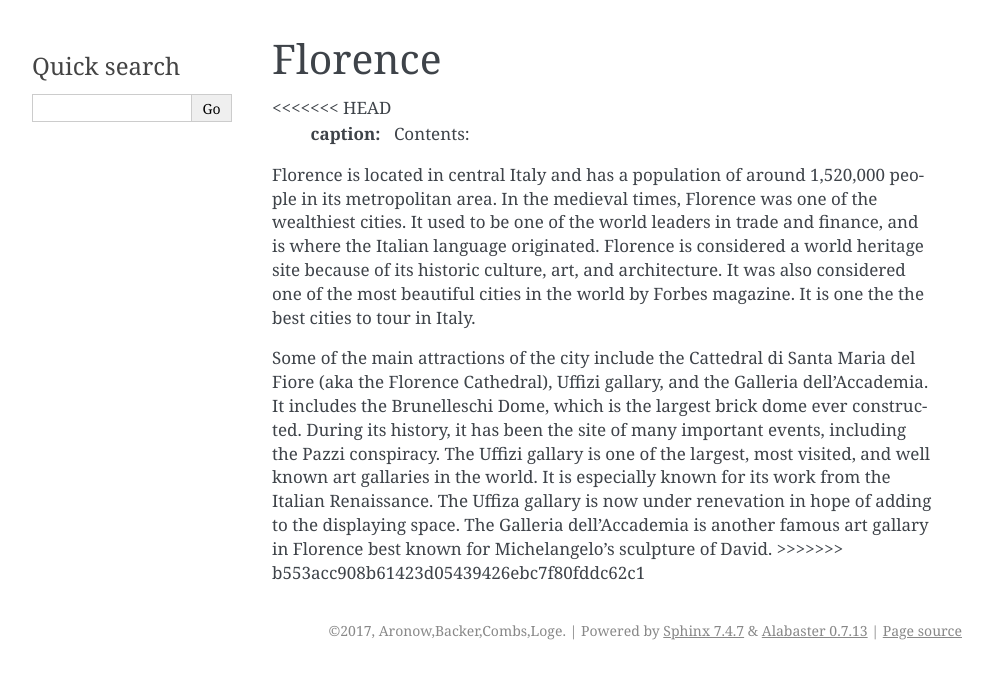
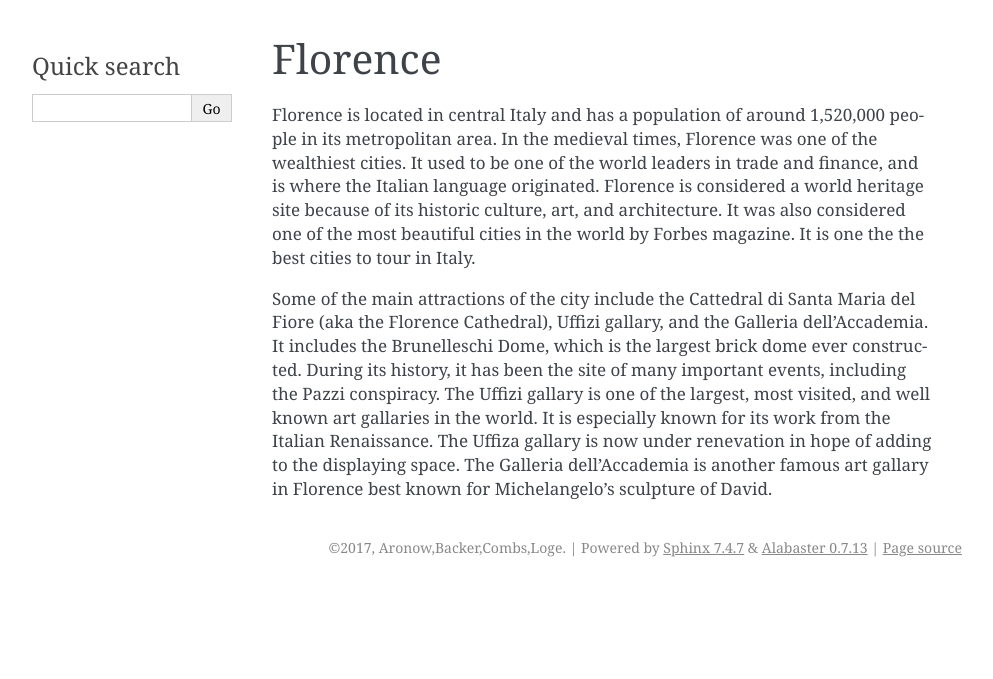
Before and after one commit to tloge/Cities_In_Italy, a Sphinx documentation site: the page built from source/florence/index.rst, in a window 1280 px wide. Shown: the top 679 px of the page, without its empty margins (148-1141 px from the left). Built offline with Sphinx 7.4.7, drawn with Linux system fonts in a browser that asks for light colours.

Commit message:
Fixed Issues

```diff
--- a/source/florence/index.rst
+++ b/source/florence/index.rst
@@ -1,14 +1,6 @@
 Florence
 ========
-
-.. toctree::
-   :maxdepth: 2
-<<<<<<< HEAD
-   :caption: Contents:
-=======
-   :caption: Contents:
 
 Florence is located in central Italy and has a population of around 1,520,000 people in its metropolitan area. In the medieval times, Florence was one of the wealthiest cities. It used to be one of the world leaders in trade and finance, and is where the Italian language originated. Florence is considered a world heritage site because of its historic culture, art, and architecture. It was also considered one of the most beautiful cities in the world by Forbes magazine. It is one the the best cities to tour in Italy.
 
 Some of the main attractions of the city include the Cattedral di Santa Maria del Fiore (aka the Florence Cathedral), Uffizi gallary, and the Galleria dell'Accademia. It includes the Brunelleschi Dome, which is the largest brick dome ever constructed. During its history, it has been the site of many important events, including the Pazzi conspiracy. The Uffizi gallary is one of the largest, most visited, and well known art gallaries in the world. It is especially known for its work from the Italian Renaissance. The Uffiza gallary is now under renevation in hope of adding to the displaying space. The Galleria dell'Accademia is another famous art gallary in Florence best known for Michelangelo's sculpture of David.
->>>>>>> b553acc908b61423d05439426ebc7f80fddc62c1
--- a/source/milan/index.rst
+++ b/source/milan/index.rst
@@ -1,10 +1,5 @@
 Milan
 =====
-
-.. toctree::
-   :maxdepth: 2
-   :caption: Contents:
-
 
 Milan is located in North-Central Italy, and it has the most populous metropolitan area in Italy with 8,173,176 people. It is also the economic leading city of Italy. It hosts Italy's Stock Exchange, and if it became independent would be the 21st richest country in the world. Milan has been named the fashion capital of the world, and hosts many incredible tourist attractions. With Milan being an economic leader, it is no surprise that it houses 11% of the national total enrolled students. Milan hosts two successful European football teams, an Italian basketball team, and many luxury hotels as well.
 
```
Also changed, not shown: source/genoa/index.rst (+0 -9 lines), source/verona/index.rst (+0 -8 lines).
